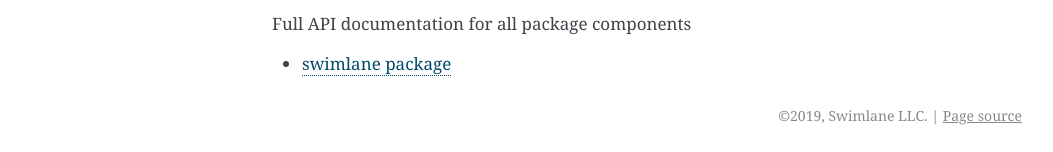
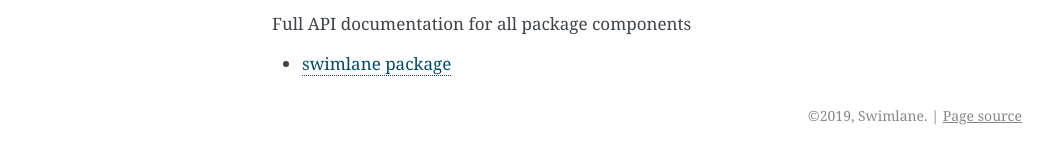
Before and after one commit to swimlane/swimlane-python, a Sphinx documentation site: the page built from docs/index.rst, in a window 1280 px wide and 900 px high, scrolled down 3860 px. Shown: the part 745-897 px from the top of the window, without its empty margins (118-1171 px from the left). Built offline with Sphinx 7.4.7, drawn with Linux system fonts in a browser that asks for light colours.

Commit message:
Doc fixes

```diff
--- a/docs/conf.py
+++ b/docs/conf.py
@@ -75,7 +75,7 @@
 
 # General information about the project.
 project = 'Swimlane Python'
-author = 'Swimlane LLC'
+author = 'Swimlane'
 copyright = '{}, {}'.format(datetime.now().year, author)
 
 # The version info for the project you're documenting, acts as replacement for
--- a/docs/examples/client.rst
+++ b/docs/examples/client.rst
@@ -115,7 +115,7 @@
 - User
 - Group
 
-Once a cache is full, items are removed using "Least Frequently Used (LFU)" priority, meaning the resources that are
+Once a cache is full, items are removed using "Least Frequently Used (LFU)" priority, meaning the resource_cache_sizes that are
 most often accessed will be kept in the cache longer than less-frequently accessed resources.
 
 .. code-block:: python
@@ -333,6 +333,7 @@
     swimlane.helpers.add_record_references(
         app_id='123...456',
         record_id='789...0ab',
+        field_id='abc...def',
         target_record_ids=[
             '123...456',
             '789...0ab',
--- a/setup.py
+++ b/setup.py
@@ -13,7 +13,7 @@
 setup(
     version="4.2.0",
     name="swimlane",
-    author="Swimlane LLC",
+    author="Swimlane",
     author_email="info@swimlane.com",
     url="https://github.com/swimlane/swimlane-python",
     packages=find_packages(exclude=('tests', 'tests.*')),
@@ -27,7 +27,7 @@
     tests_require=parse_requirements('./test-requirements.txt'),
     classifiers=[
         "License :: OSI Approved :: GNU Affero General Public License v3",
-        "Development Status :: 4 - Beta",
+        "Development Status :: 5 - Production/Stable",
         "Programming Language :: Python",
         "Programming Language :: Python :: 2.7",
         "Programming Language :: Python :: 3.4",
```
